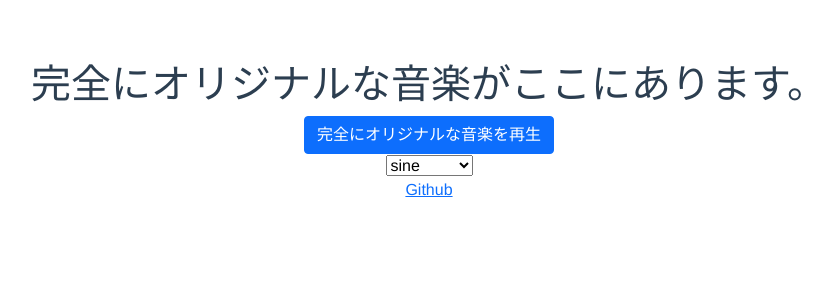
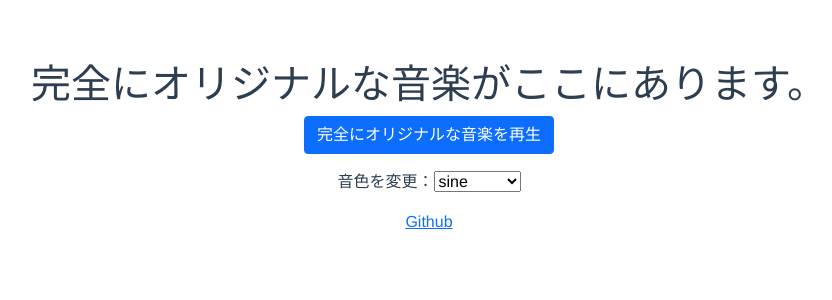
Before and after one commit to UzoGaMuzol/completely-original-song, a Vue app: page / in a window 1280 px wide. Shown: the top 300 px of the page, without its empty margins (211-1043 px from the left). Built offline with nearby package versions, Linux system fonts and the light colour scheme.

Commit message:
見た目を整える

```diff
--- a/src/components/Main.vue
+++ b/src/components/Main.vue
@@ -1,12 +1,13 @@
 <template>
   <div>
-    <div>
+    <div class="mb-3">
       <button class="btn btn-primary" @click="play">
         完全にオリジナルな音楽を{{ playOrStop }}
       </button>
     </div>
-    <div>
-    <select @change="osc.type=$event.target.value">
+    <div class="mb-3">
+      <label for="typeSelector">音色を変更：</label>
+      <select id="typeSelector" @change="osc.type=$event.target.value">
         <option
           v-for="sound in sounds"
           :value="sound"
```
Lines whose indentation alone changed are shown as unchanged.
